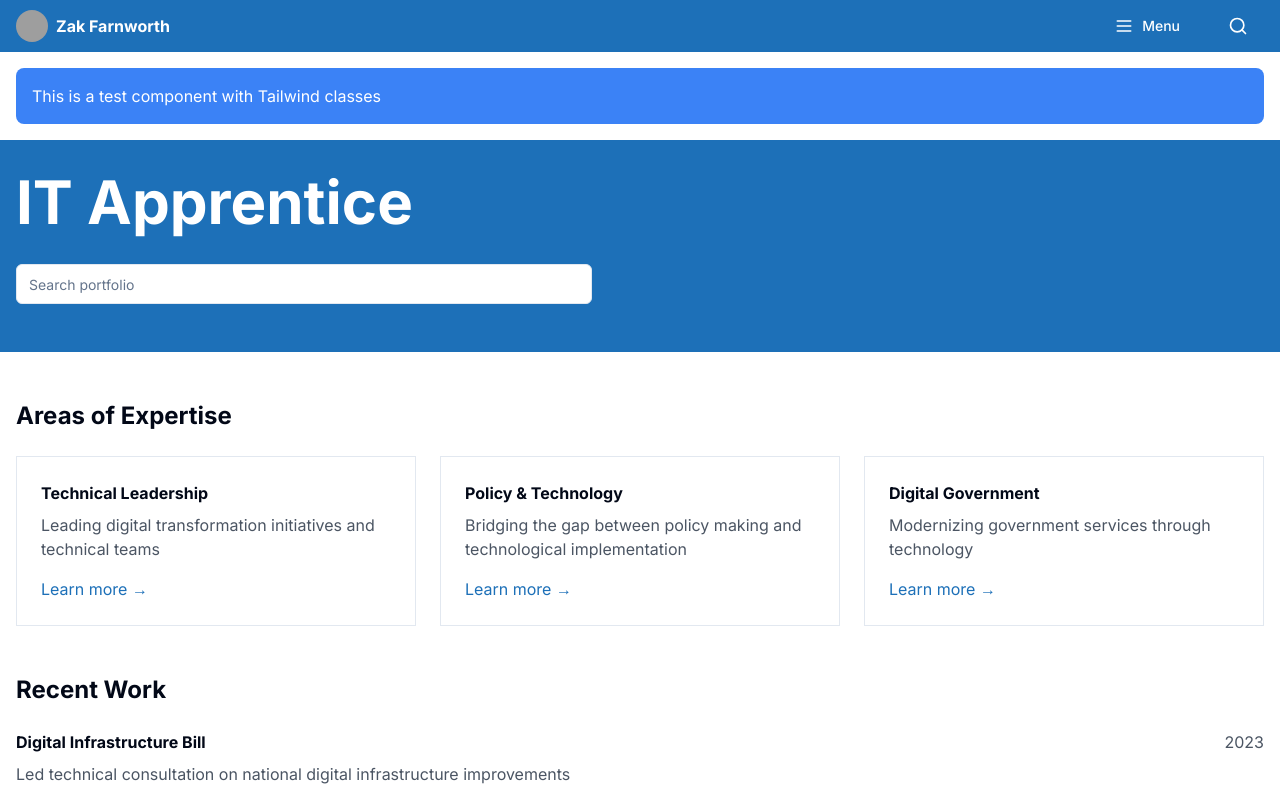
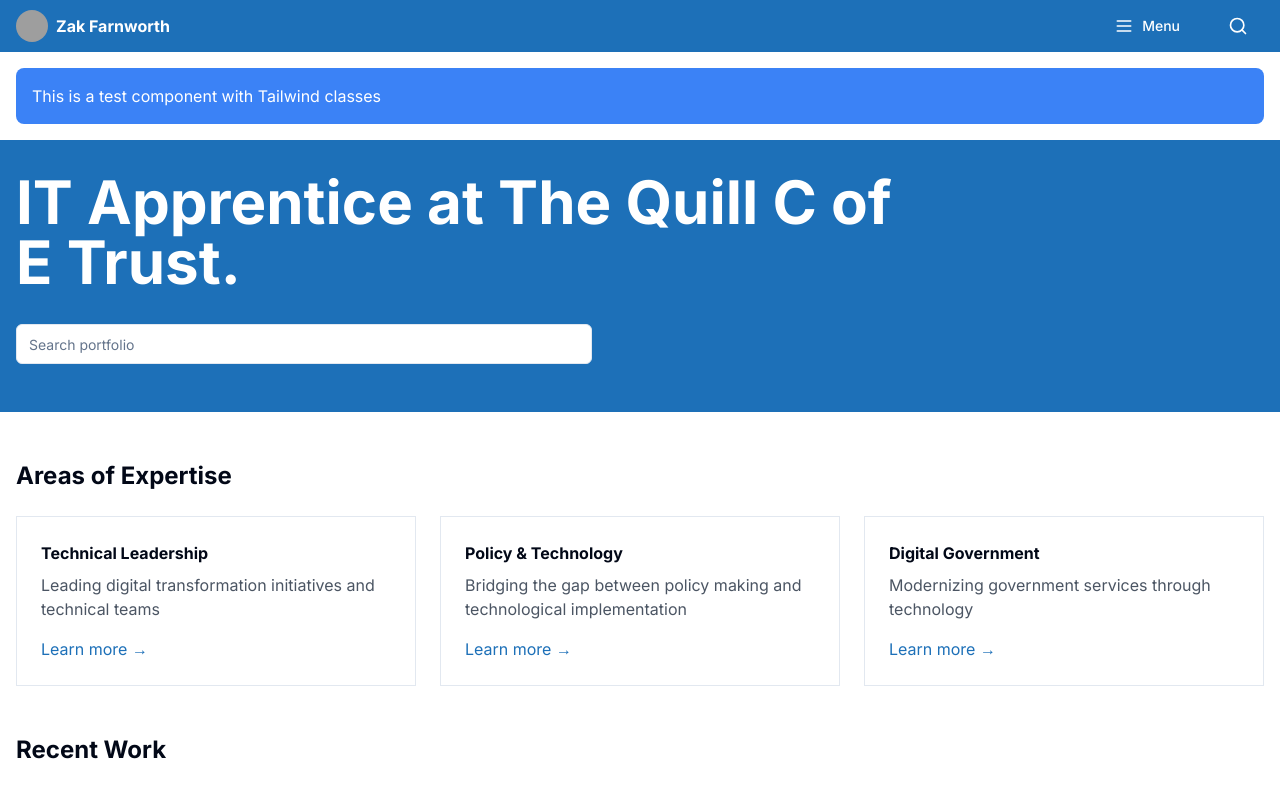
Before and after one commit to zakfarnworth23/zakfarnworthdotcom, a Next.js app: page / in a window 1280 px wide. Shown: the top 793 px of the page. Built offline with nearby package versions, Linux system fonts and the light colour scheme; grey boxes are pictures that could not be loaded.

Commit message:
Update page.tsx

```diff
--- a/app/page.tsx
+++ b/app/page.tsx
@@ -13,7 +13,7 @@ export default function Page() {
       <div className="bg-[#1d70b8] text-white pb-12">
         <div className="container mx-auto px-4">
           <h1 className="text-4xl md:text-5xl lg:text-6xl font-bold max-w-4xl py-8">
-            IT Apprentice
+            IT Apprentice at The Quill C of E Trust.
           </h1>
           <div className="max-w-xl">
             <Input
```
